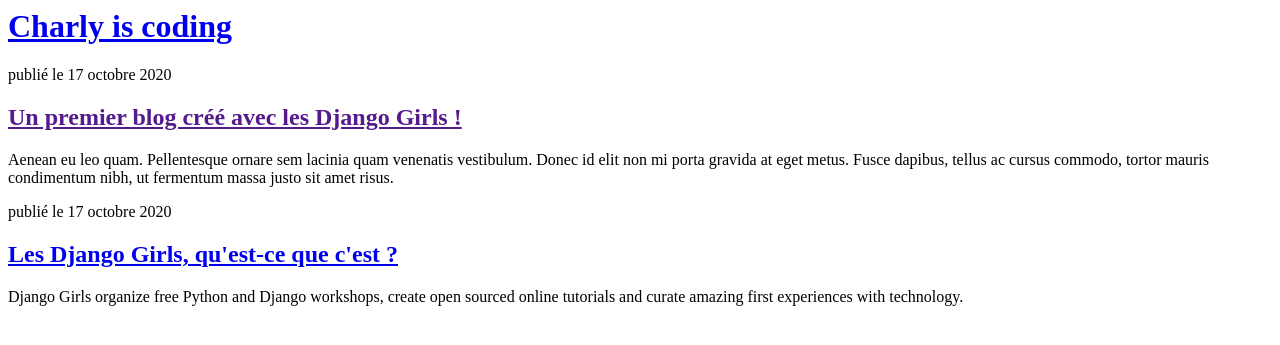
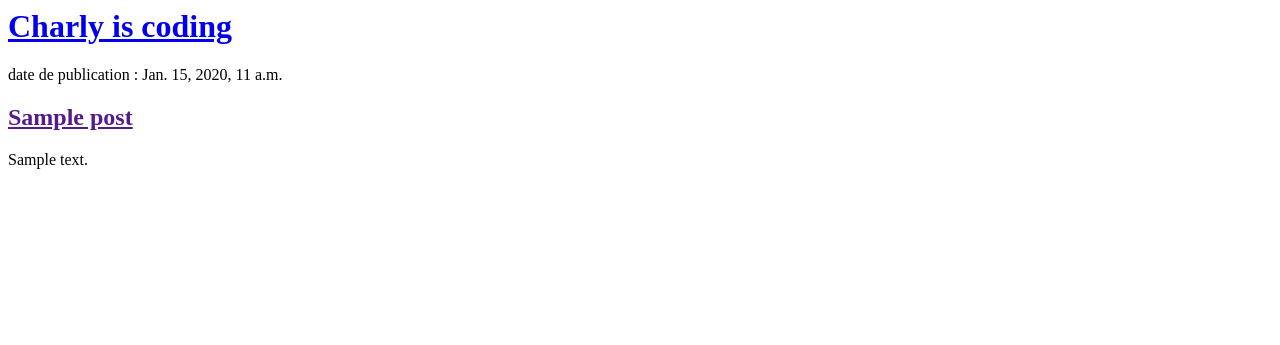
Before and after one commit to CharlnThln/my-first-blog, a Django app: page / in a window 1280 px wide. Shown: the top 345 px of the page. Run offline with Django 3.2, Linux system fonts and the light colour scheme; tables that the repository leaves empty hold one stand-in row (values such as "Sample post").

Commit message:
Modification du template pour afficher les articles (posts) depuis la base de données

```diff
--- a/blog/templates/blog/post_list.html
+++ b/blog/templates/blog/post_list.html
@@ -6,17 +6,12 @@
         <div>
             <h1><a href="/">Charly is coding</a></h1>
         </div>
-
-        <div>
-            <p>publié le 17 octobre 2020</p>
-            <h2><a href="">Un premier blog créé avec les Django Girls !</a></h2>
-            <p>Aenean eu leo quam. Pellentesque ornare sem lacinia quam venenatis vestibulum. Donec id elit non mi porta gravida at eget metus. Fusce dapibus, tellus ac cursus commodo, tortor mauris condimentum nibh, ut fermentum massa justo sit amet risus.</p>
-        </div>
-
-        <div>
-            <p>publié le 17 octobre 2020</p>
-            <h2><a href="https://djangogirls.org/">Les Django Girls, qu'est-ce que c'est ?</a></h2>
-            <p>Django Girls organize free Python and Django workshops, create open sourced online tutorials and curate amazing first experiences with technology.</p>
-        </div>
+        {% for post in posts %}
+          <div>
+              <p>date de publication : {{ post.published_date}}</p>
+              <h2><a href=''>{{ post.title }}</a></h2>
+              <p>{{ post.text|linebreaksbr }}</p>
+            </div>
+        {% endfor %}
     </body>
 </html>
--- a/blog/views.py
+++ b/blog/views.py
@@ -1,5 +1,8 @@
 from django.shortcuts import render
+from .models import Post
+from django.utils import timezone
 
 # Create your views here.
 def post_list(request):
-    return render(request, 'blog/post_list.html', {})
+    posts = Post.objects.filter(published_date__lte=timezone.now()).order_by('published_date')
+    return render(request, 'blog/post_list.html', {'posts': posts})
```
